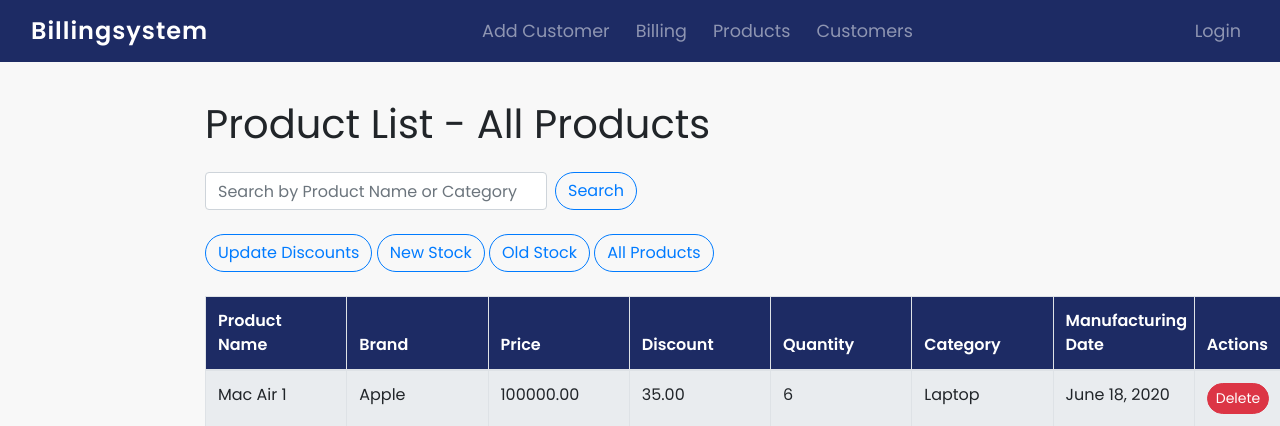
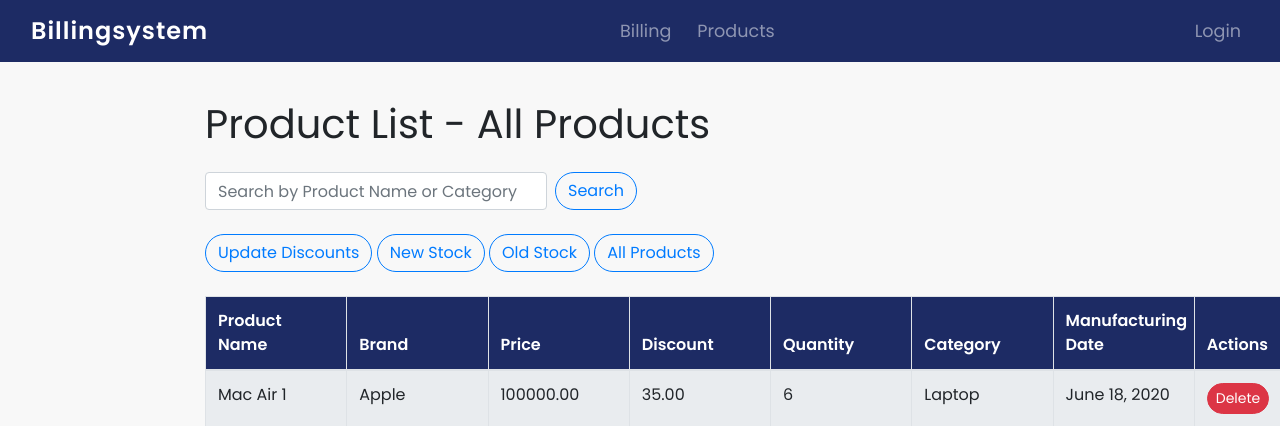
Before and after one commit to nidhinr1/BillingSystem, a Django app: page /search/ in a window 1280 px wide; the page is wider, and only the part inside the window is pictured. Shown: the top 426 px of that part. Run offline with Django 5.2, Linux system fonts and the light colour scheme; data comes from the database, SQL or seed files in the repository; some libraries are stand-ins or nearby versions.

Commit message:
Add files via upload

```diff
--- a/billingsystemapp/admin.py
+++ b/billingsystemapp/admin.py
@@ -1,7 +1,6 @@
 from django.contrib import admin
-from .models import Category,Customer,Billing,Product,stock,Sales
+from .models import Category,Billing,Product,stock,Sales
 admin.site.register(Category)
-admin.site.register(Customer)
 admin.site.register(Billing)
 admin.site.register(Product)
 admin.site.register(stock)
--- a/billingsystemapp/templates/addcategory.html
+++ b/billingsystemapp/templates/addcategory.html
@@ -104,16 +104,10 @@
                         </li>
                     {% endif %}
                     <li class="nav-item">
-                        <a class="nav-link {% if request.path == '/addcustomer/' %}active{% endif %}" href="{% url 'addcustomer' %}">Add Customer</a>
-                    </li>
-                    <li class="nav-item">
                         <a class="nav-link {% if request.path == '/billing/' %}active{% endif %}" href="{% url 'billing' %}">Billing</a>
                     </li>
                     <li class="nav-item">
                         <a class="nav-link {% if request.path == '/product/' %}active{% endif %}" href="{% url 'product' %}">Products</a>
-                    </li>
-                    <li class="nav-item">
-                        <a class="nav-link {% if request.path == '/customers/' %}active{% endif %}" href="{% url 'customers' %}">Customers</a>
                     </li>
                 </ul>
                 <ul class="navbar-nav ml-auto">
--- a/billingsystemapp/templates/adduser.html
+++ b/billingsystemapp/templates/adduser.html
@@ -103,16 +103,10 @@
                         </li>
                     {% endif %}
                     <li class="nav-item">
-                        <a class="nav-link {% if request.path == '/addcustomer/' %}active{% endif %}" href="{% url 'addcustomer' %}">Add Customer</a>
-                    </li>
-                    <li class="nav-item">
                         <a class="nav-link {% if request.path == '/billing/' %}active{% endif %}" href="{% url 'billing' %}">Billing</a>
                     </li>
                     <li class="nav-item">
                         <a class="nav-link {% if request.path == '/product/' %}active{% endif %}" href="{% url 'product' %}">Products</a>
-                    </li>
-                    <li class="nav-item">
-                        <a class="nav-link {% if request.path == '/customers/' %}active{% endif %}" href="{% url 'customers' %}">Customers</a>
                     </li>
                 </ul>
                 <ul class="navbar-nav ml-auto">
--- a/billingsystemapp/templates/category_list.html
+++ b/billingsystemapp/templates/category_list.html
@@ -107,16 +107,10 @@
                             </li>
                         {% endif %}
                         <li class="nav-item">
-                            <a class="nav-link {% if request.path == '/addcustomer/' %}active{% endif %}" href="{% url 'addcustomer' %}">Add Customer</a>
-                        </li>
-                        <li class="nav-item">
                             <a class="nav-link {% if request.path == '/billing/' %}active{% endif %}" href="{% url 'billing' %}">Billing</a>
                         </li>
                         <li class="nav-item">
                             <a class="nav-link {% if request.path == '/product/' %}active{% endif %}" href="{% url 'product' %}">Products</a>
-                        </li>
-                        <li class="nav-item">
-                            <a class="nav-link {% if request.path == '/customers/' %}active{% endif %}" href="{% url 'customers' %}">Customers</a>
                         </li>
                     </ul>
                     <ul class="navbar-nav ml-auto">
--- a/billingsystemapp/templates/product_stock.html
+++ b/billingsystemapp/templates/product_stock.html
@@ -111,16 +111,10 @@
                         </li>
                     {% endif %}
                     <li class="nav-item">
-                        <a class="nav-link {% if request.path == '/addcustomer/' %}active{% endif %}" href="{% url 'addcustomer' %}">Add Customer</a>
-                    </li>
-                    <li class="nav-item">
                         <a class="nav-link {% if request.path == '/billing/' %}active{% endif %}" href="{% url 'billing' %}">Billing</a>
                     </li>
                     <li class="nav-item">
                         <a class="nav-link {% if request.path == '/product/' %}active{% endif %}" href="{% url 'product' %}">Products</a>
-                    </li>
-                    <li class="nav-item">
-                        <a class="nav-link {% if request.path == '/customers/' %}active{% endif %}" href="{% url 'customers' %}">Customers</a>
                     </li>
                 </ul>
                 <ul class="navbar-nav ml-auto">
--- a/billingsystemapp/templates/products.html
+++ b/billingsystemapp/templates/products.html
@@ -86,41 +86,35 @@
                 <ul class="navbar-nav">
                     {% if user.is_superuser %}
                         <li class="nav-item">
-                            <a class="nav-link" href="{% url 'adduser' %}">Add User</a>
+                            <a class="nav-link {% if request.path == '/adduser/' %}active{% endif %}" href="{% url 'adduser' %}">Add User</a>
                         </li>
                         <li class="nav-item">
-                            <a class="nav-link" href="{% url 'addcategory' %}">Add Category</a>
+                            <a class="nav-link {% if request.path == '/addcategory/' %}active{% endif %}" href="{% url 'addcategory' %}">Add Category</a>
                         </li>
                         <li class="nav-item">
-                            <a class="nav-link" href="{% url 'addproduct' %}">Add Product</a>
+                            <a class="nav-link {% if request.path == '/addproduct/' %}active{% endif %}" href="{% url 'addproduct' %}">Add Product</a>
                         </li>
                         <li class="nav-item">
-                            <a class="nav-link" href="{% url 'user_list' %}">Users</a>
+                            <a class="nav-link {% if request.path == '/user_list/' %}active{% endif %}" href="{% url 'user_list' %}">Users</a>
                         </li>
                         <li class="nav-item">
-                            <a class="nav-link" href="{% url 'category_list' %}">Category</a>
+                            <a class="nav-link {% if request.path == '/category_list/' %}active{% endif %}" href="{% url 'category_list' %}">Category</a>
                         </li>
                         <li class="nav-item">
-                            <a class="nav-link" href="{% url 'sales_summary' %}">Sales Summary</a>
+                            <a class="nav-link {% if request.path == '/sales_summary/' %}active{% endif %}" href="{% url 'sales_summary' %}">Sales Summary</a>
                         </li>
                         <li class="nav-item">
-                            <a class="nav-link" href="{% url 'product_stock' %}">Stocks</a>
+                            <a class="nav-link {% if request.path == '/product_stock/' %}active{% endif %}" href="{% url 'product_stock' %}">Stocks</a>
                         </li>
                         <li class="nav-item">
-                            <a class="nav-link" href="{% url 'profit_loss' %}">Profit/Loss</a>
+                            <a class="nav-link {% if request.path == '/profit_loss/' %}active{% endif %}" href="{% url 'profit_loss' %}">Profit/Loss</a>
                         </li>
                     {% endif %}
                     <li class="nav-item">
-                        <a class="nav-link" href="{% url 'addcustomer' %}">Add Customer</a>
+                        <a class="nav-link {% if request.path == '/billing/' %}active{% endif %}" href="{% url 'billing' %}">Billing</a>
                     </li>
                     <li class="nav-item">
-                        <a class="nav-link" href="{% url 'billing' %}">Billing</a>
-                    </li>
-                    <li class="nav-item">
-                        <a class="nav-link" href="{% url 'product' %}">Products</a>
-                    </li>
-                    <li class="nav-item">
-                        <a class="nav-link" href="{% url 'customers' %}">Customers</a>
+                        <a class="nav-link {% if request.path == '/product/' %}active{% endif %}" href="{% url 'product' %}">Products</a>
                     </li>
                 </ul>
                 <ul class="navbar-nav ml-auto">
--- a/billingsystemapp/templates/profit_loss.html
+++ b/billingsystemapp/templates/profit_loss.html
@@ -103,16 +103,10 @@
                         </li>
                     {% endif %}
                     <li class="nav-item">
-                        <a class="nav-link {% if request.path == '/addcustomer/' %}active{% endif %}" href="{% url 'addcustomer' %}">Add Customer</a>
-                    </li>
-                    <li class="nav-item">
                         <a class="nav-link {% if request.path == '/billing/' %}active{% endif %}" href="{% url 'billing' %}">Billing</a>
                     </li>
                     <li class="nav-item">
                         <a class="nav-link {% if request.path == '/product/' %}active{% endif %}" href="{% url 'product' %}">Products</a>
-                    </li>
-                    <li class="nav-item">
-                        <a class="nav-link {% if request.path == '/customers/' %}active{% endif %}" href="{% url 'customers' %}">Customers</a>
                     </li>
                 </ul>
                 <ul class="navbar-nav ml-auto">
--- a/billingsystemapp/templates/sales_summary.html
+++ b/billingsystemapp/templates/sales_summary.html
@@ -118,16 +118,10 @@
                             </li>
                         {% endif %}
                         <li class="nav-item">
-                            <a class="nav-link {% if request.path == '/addcustomer/' %}active{% endif %}" href="{% url 'addcustomer' %}">Add Customer</a>
-                        </li>
-                        <li class="nav-item">
                             <a class="nav-link {% if request.path == '/billing/' %}active{% endif %}" href="{% url 'billing' %}">Billing</a>
                         </li>
                         <li class="nav-item">
                             <a class="nav-link {% if request.path == '/product/' %}active{% endif %}" href="{% url 'product' %}">Products</a>
-                        </li>
-                        <li class="nav-item">
-                            <a class="nav-link {% if request.path == '/customers/' %}active{% endif %}" href="{% url 'customers' %}">Customers</a>
                         </li>
                     </ul>
                     <ul class="navbar-nav ml-auto">
--- a/billingsystemapp/templates/user_list.html
+++ b/billingsystemapp/templates/user_list.html
@@ -108,16 +108,10 @@
                             </li>
                         {% endif %}
                         <li class="nav-item">
-                            <a class="nav-link {% if request.path == '/addcustomer/' %}active{% endif %}" href="{% url 'addcustomer' %}">Add Customer</a>
-                        </li>
-                        <li class="nav-item">
                             <a class="nav-link {% if request.path == '/billing/' %}active{% endif %}" href="{% url 'billing' %}">Billing</a>
                         </li>
                         <li class="nav-item">
                             <a class="nav-link {% if request.path == '/product/' %}active{% endif %}" href="{% url 'product' %}">Products</a>
-                        </li>
-                        <li class="nav-item">
-                            <a class="nav-link {% if request.path == '/customers/' %}active{% endif %}" href="{% url 'customers' %}">Customers</a>
                         </li>
                     </ul>
                     <ul class="navbar-nav ml-auto">
--- a/billingsystemapp/urls.py
+++ b/billingsystemapp/urls.py
@@ -4,15 +4,11 @@ urlpatterns = [
     path('addcategory/', views.addcategory, name='addcategory'),
     path('adduser/', views.adduser, name='adduser'),
     path('addproduct/', views.addproduct, name='addproduct'),
-    path('addcustomer/', views.addcustomer, name='addcustomer'),
     path('billing/', views.billing, name='billing'),
     path('product/', views.product_list, name='product'),
     path('product/search/', views.product_search, name='product_search'),
     path('product/<int:product_id>/update/', views.product_update, name='product_update'),
     path('product/<int:product_id>/delete/', views.product_delete, name='product_delete'),
-    path('customers/<int:customer_id>/update/', views.update_customer, name='update_customer'),
-    path('customers/<int:customer_id>/delete/', views.delete_customer, name='delete_customer'),
-    path('customers/', views.customer_list, name='customers'),
     path('categories/', views.category_list, name='category_list'),
     path('category/<int:category_id>/delete/', views.category_delete, name='category_delete'),
     path('', views.login_view, name='login'),
--- a/billingsystemapp/views.py
+++ b/billingsystemapp/views.py
@@ -76,20 +76,11 @@ def addproduct(request):
         return render(request, 'addproduct.html', {'type': types})
 
 
-def addcustomer(request):
-    if request.method == 'POST':
-        customer_name = request.POST['customer_name']
-        phone = request.POST['phone']
-        purchase_date = request.POST['purchase_date']
-
-        if Customer.objects.filter(customer_name=customer_name, phone=phone).exists():
-            return render(request, 'addcustomers.html', {'msg': 'Customer already exists.'})
-        else:
-            customer = Customer(customer_name=customer_name, phone=phone, purchase_date=purchase_date)
-            customer.save()
-            return render(request, 'addcustomers.html', {'msg': 'Customer Added'})
-    else:
-        return render(request, 'addcustomers.html')
+from django.shortcuts import render, get_object_or_404, redirect
+from django.db import IntegrityError
+from .models import Product, Billing
+import uuid
+from datetime import datetime
 
 def billing(request):
     if request.method == 'POST':
@@ -105,7 +96,6 @@ def billing(request):
                     'products': Product.objects.all(),
                     'cart': cart,
                     'total_price': round_to_two_decimal_places(sum(item['discounted_price'] * item['quantity'] for item in cart.values())),
-                    'customers': Customer.objects.all(),
                 })
 
             try:
@@ -121,7 +111,6 @@ def billing(request):
                         'products': Product.objects.all(),
                         'cart': cart,
                         'total_price': round_to_two_decimal_places(sum(item['discounted_price'] * item['quantity'] for item in cart.values())),
-                        'customers': Customer.objects.all(),
                     })
 
                 discounted_price = round_to_two_decimal_places(float(product.price) * (1 - (float(product.discount) / 100)))
@@ -147,8 +136,9 @@ def billing(request):
             request.session['cart'] = cart
 
         elif 'submit_bill' in request.POST:
-            customer_id = request.POST.get('customer_name')
-            customer = get_object_or_404(Customer, pk=customer_id)
+            customer_name = request.POST.get('customer_name')
+            customer_address = request.POST.get('customer_address')
+            customer_phone = request.POST.get('customer_phone')
             payment_method = request.POST.get('payment_method')
             cart = request.session.get('cart', {})
             sale_number = str(uuid.uuid4())
@@ -164,7 +154,6 @@ def billing(request):
                             'cart': cart,
                             'total_price': round_to_two_decimal_places(sum(item['discounted_price'] * item['quantity'] for item in cart.values())),
                             'error_message': error_message,
-                            'customers': Customer.objects.all(),
                         })
 
                     Billing.objects.create(
@@ -172,7 +161,11 @@ def billing(request):
                         product_id=product,
                         quantity=item['quantity'],
                         price=item['discounted_price'],
-                        purchasetime=purchasetime
+                        purchasetime=purchasetime,
+                        customer_name=customer_name,
+                        customer_address=customer_address,
+                        customer_phone=customer_phone,
+                        payment_method=payment_method
                     )
                     product.quantity -= item['quantity']
                     product.save()
@@ -181,7 +174,7 @@ def billing(request):
                     sale_number=sale_number,
                     cart=cart,
                     purchasetime=purchasetime,
-                    customer_name=customer.customer_name,
+                    customer_name=customer_name,
                     payment_method=payment_method
                 )
 
@@ -196,7 +189,6 @@ def billing(request):
                     'cart': cart,
                     'total_price': round_to_two_decimal_places(sum(item['discounted_price'] * item['quantity'] for item in cart.values())),
                     'error_message': error_message,
-                    'customers': Customer.objects.all(),
                 })
 
         elif 'create_new_transaction' in request.POST:
@@ -211,7 +203,6 @@ def billing(request):
         'products': Product.objects.all(),
         'cart': cart,
         'total_price': round_to_two_decimal_places(total_price),
-        'customers': Customer.objects.all(),
     })
 
 
@@ -235,11 +226,6 @@ def generate_pdf_bill(sale_number, cart, purchasetime, customer_name, payment_me
     Left_style = ParagraphStyle(name='LeftStyle', alignment=0, leftIndent=.01)
 
 
-    #logo = Image('C:/Users/acer/Desktop/billing/myenv/Scripts/billingsystemapp/static/image/bill.png', width=3 * inch, height=3 * inch,hAlign='RIGHT')  # Adjust size as needed
-    #elements.append(logo)
-    #elements.append(Spacer(1, 12))
-
-
     # Add company name
     company_name = "WA Enterprise"
     company_title = Paragraph(company_name, title_style)
@@ -248,13 +234,6 @@ def generate_pdf_bill(sale_number, cart, purchasetime, customer_name, payment_me
     address = Paragraph("Your trusted destination for cutting-edge electronics and unbeatable deals.", add_style)
     elements.append(address)
     elements.append(Spacer(1, 10))
-
-
-    #elements.append(Paragraph("Phone:9633477499", phone_style))
-    #elements.append(Paragraph("Email:waenterprise@gmail.com", phone_style))
-    #elements.append(Paragraph("Website:waenterprise.com", phone_style))
-    #elements.append(Paragraph("Pincode:695305",normal_style))
-    #elements.append(Paragraph("Address:Near Attingal KSRTC bus stand,Attingal,Trivandrum,Kerala.", normal_style))
 
 
     data = [
@@ -408,27 +387,6 @@ def product_delete(request, product_id):
         product.delete()
         return redirect('product')
     return render(request, 'product_delete.html', {'product': product})
-
-def update_customer(request, customer_id):
-    customer = get_object_or_404(Customer, pk=customer_id)
-    if request.method == 'POST':
-        customer.customer_name = request.POST.get('customer_name')
-        customer.phone = request.POST.get('phone')
-        customer.purchase_date = request.POST.get('purchase_date')
-        customer.save()
-        return redirect('customers')
-    return render(request, 'customer_update.html', {'customer': customer})
-
-def delete_customer(request, customer_id):
-    customer = get_object_or_404(Customer, pk=customer_id)
-    if request.method == 'POST':
-        customer.delete()
-        return redirect('customers')
-    return render(request, 'customer_delete.html', {'customer': customer})
-
-def customer_list(request):
-    customers = Customer.objects.all()
-    return render(request, 'customers.html', {'customers': customers})
 
 def category_list(request):
     categories = Category.objects.all()
```
Also changed, not shown: billingsystemapp/models.py (+4 -8 lines), billingsystemapp/templates/addproduct.html (+8 -6 lines), billingsystemapp/templates/billing.html (+20 -19 lines), billingsystemapp/migrations/0015_billing_customer_address_billing_customer_name_and_more.py (added), billingsystemapp/migrations/0016_delete_customer.py (added), db.sqlite3.
